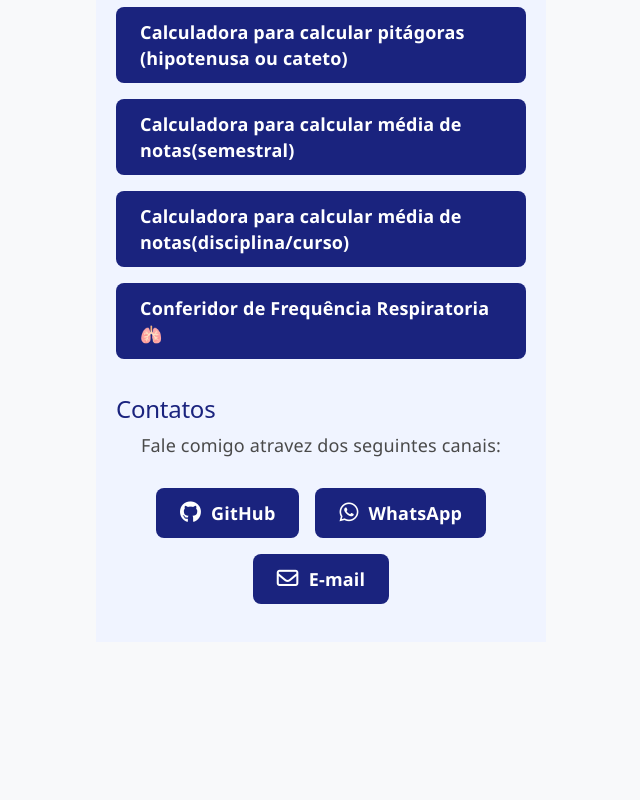
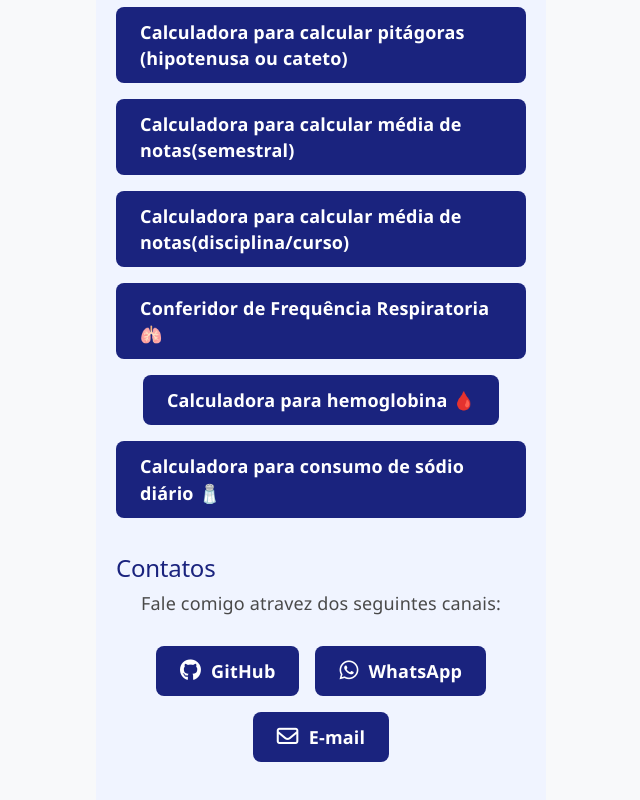
Before and after one commit to samylleribeiro/portifolio-react, a React (Vite) app: page / in a window 1280 px wide. Shown: the part 6031-6831 px from the top of the page, without its empty margins (319-959 px from the left). Before the commit the page ends 6673 px from the top, so only its background shows below. Built offline with nearby package versions, Linux system fonts and the light colour scheme.

Commit message:
adicionando uma calculadora para hemoglobina e outra para calcular o consumo de sódio no dia

```diff
--- a/src/App.jsx
+++ b/src/App.jsx
@@ -738,6 +738,24 @@ function App() {
                Conferidor de Frequência Respiratoria 🫁
             </a>
           </li>
+           <li>
+           <a
+              href="https://samylleribeiro.github.io/calculadora-hemoglobina/"
+              target="_blank"
+              rel="noreferrer"
+            >
+               Calculadora para hemoglobina 🩸
+            </a>
+          </li>
+           <li>
+           <a
+              href="https://samylleribeiro.github.io/calculadora-monitoramento-sodio/"
+              target="_blank"
+              rel="noreferrer"
+            >
+               Calculadora para consumo de sódio diário 🧂
+            </a>
+          </li>
         </ul>
 
       </section>
```
